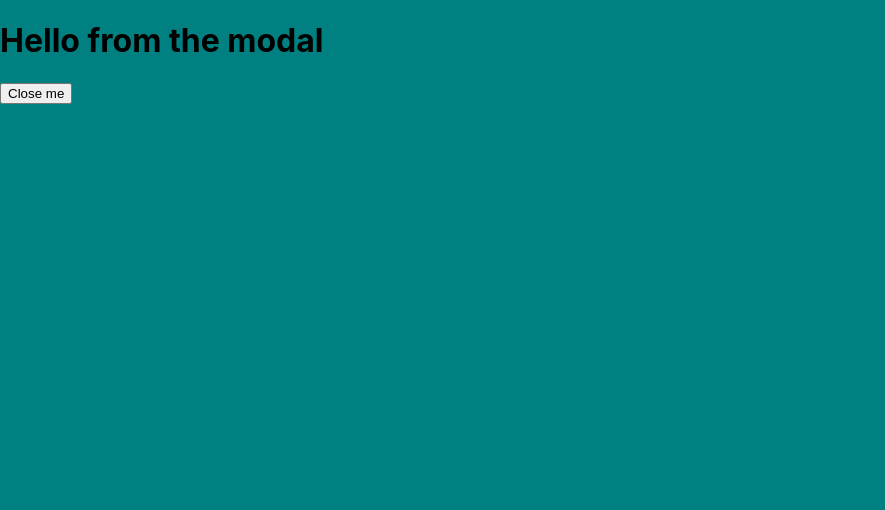
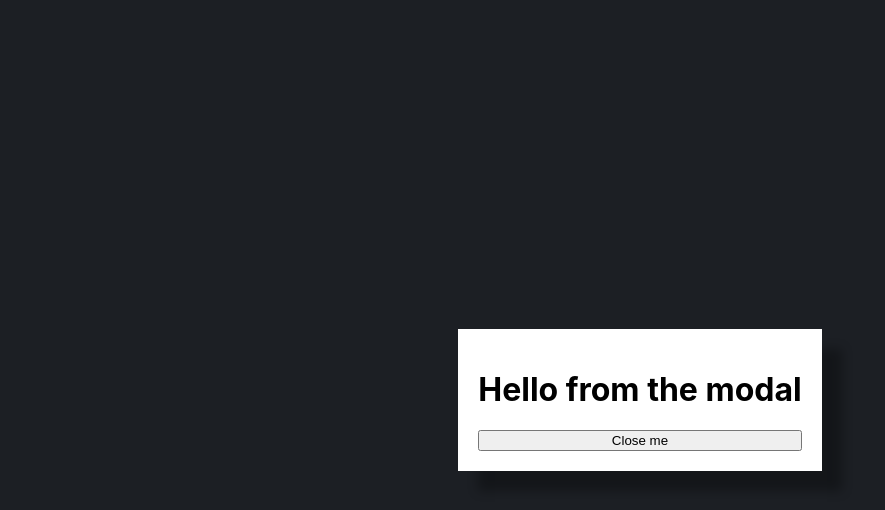
Before and after one commit to mattrudin/react-levelUpTuts, a React (Create React App) app: page / in a window 1280 px wide. Both pictures are taken after a click on the button "Toggle modal". Shown: the top 510 px of the page, without its empty margins (0-885 px from the left). Built offline with nearby package versions, Linux system fonts and the light colour scheme.

Commit message:
Improve modal style

```diff
--- a/src/components/Modal.js
+++ b/src/components/Modal.js
@@ -2,13 +2,35 @@ import React from 'react'
 import Portal from './Portal'
 import styled from 'styled-components'
 
+// ModalWrapper has no background, so things behind the modal are shown
 const ModalWrapper = styled.div`
     position: absolute;
     top: 0;
     left: 0;
     width: 100%;
     height: 100%;
-    background: teal;
+    display: flex;
+    align-items: center;
+    justify-content: center;
+`
+
+const ModalCard = styled.div`
+    background: white;
+    padding: 20px;
+    display: flex;
+    flex-direction: column;
+    box-shadow: 20px 20px 10px rgba(0, 0, 0, 0.3);
+    z-index: 10;
+`
+
+const Background = styled.div`
+    position: absolute;
+    width: 100%;
+    height: 100%;
+    top: 0;
+    left: 0;
+    background: black;
+    opacity: 0.3;
 `
 
 const Modal = (props) => {
@@ -17,8 +39,11 @@ const Modal = (props) => {
     return (
         <Portal>
             <ModalWrapper>
-                {children}
-                <button onClick={func}>Close me</button>
+                <ModalCard>
+                    {children}
+                    <button onClick={func}>Close me</button>
+                </ModalCard>
+                <Background onClick={func} />
             </ModalWrapper>
         </Portal>
     )
```
